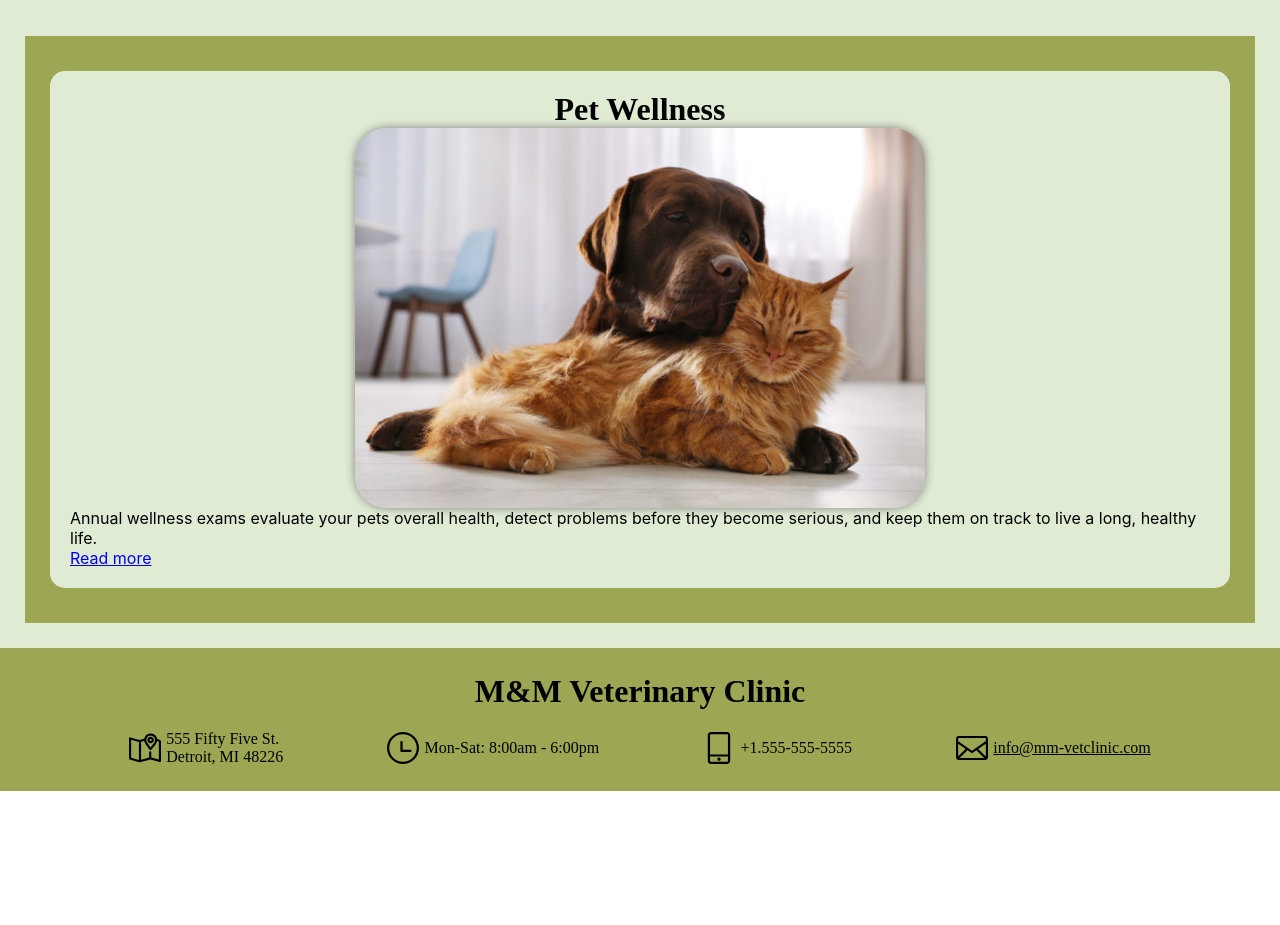
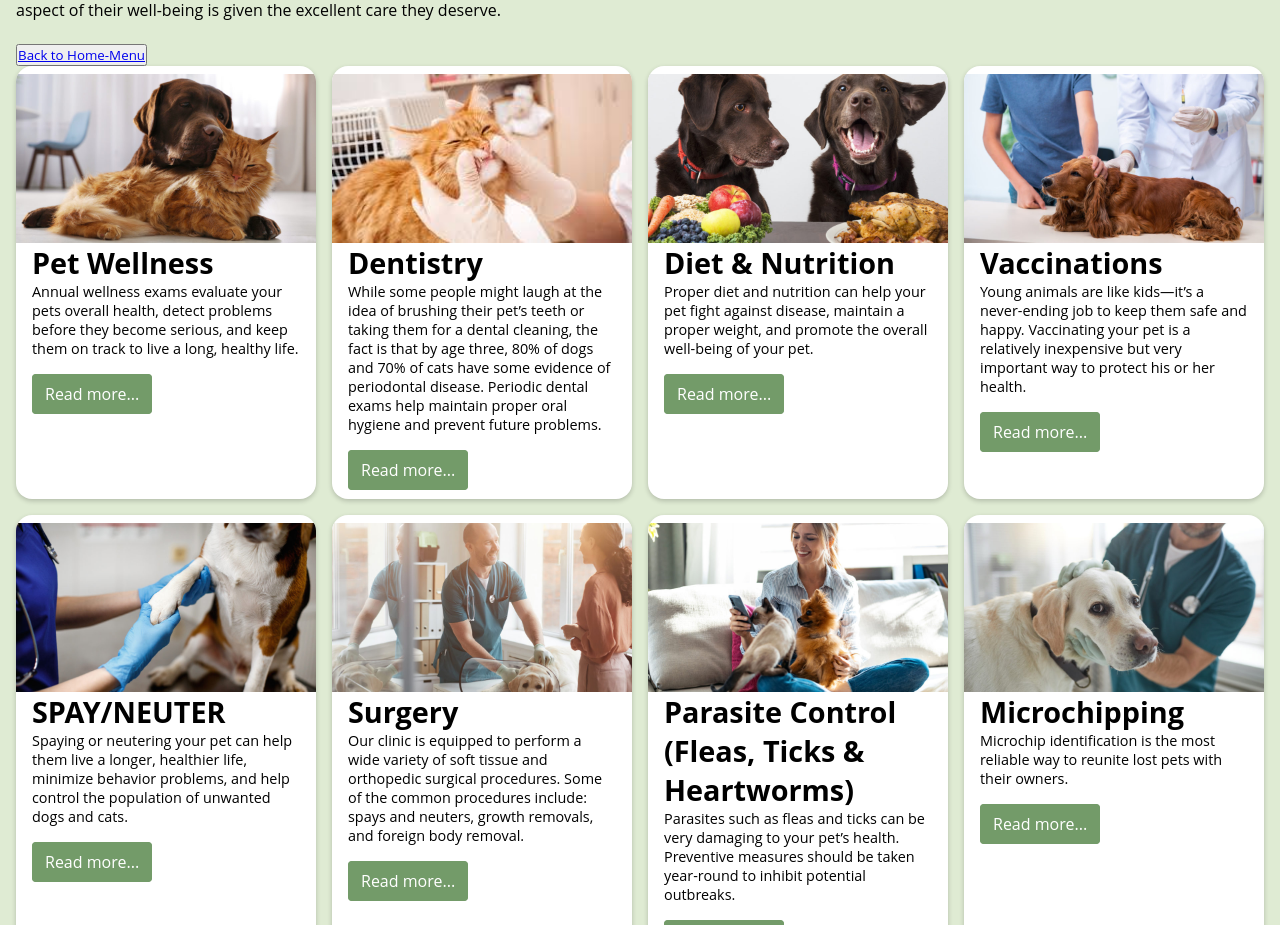
Before and after one commit to kirkwood616/mm-vet-app-frontend, a React (Create React App) app: page /services in a window 1280 px wide. Shown: the part 250-1175 px from the top of the page. Before the commit the page ends 1041 px from the top, so only its background shows below. Built offline with nearby package versions, Linux system fonts and the light colour scheme.

Commit message:
added PetWellness Componenet, Services Cards layout

```diff
--- /dev/null
+++ b/src/components/PetWellness.css
@@ -0,0 +1,16 @@
+:root {
+    --white: white;
+    --black: black;
+    --light-green: #ebf6f1;
+    --medium-green: #dfebd3;
+    --dark-green: #9da653;
+  }
+
+.PetWellness {
+    --padding: 1rem;
+}
+
+.PetWellness.image{
+    padding: var(--padding);
+
+}
--- a/src/components/Services.css
+++ b/src/components/Services.css
@@ -4,9 +4,13 @@
   --light-green: #ebf6f1;
   --medium-green: #dfebd3;
   --dark-green: #9da653;
+}
+*,*::before,*::after {
+  font-family: 'Open Sans', sans-serif;
+}
 
+@import url('https://fonts.googleapis.com/css2?family=Open+Sans&display=swap');
 
-}
 /* font-family: 'Fira Sans', sans-serif;
   font-family: 'Lexend Exa', sans-serif;
   font-family: 'Pacifico', cursive;
@@ -17,56 +21,77 @@
 
 /* Services Component */
   .Services {
-  display: flex;
-  flex-direction: column;
-  justify-content: center;
-  align-items: center;
-  background-color: var(--medium-green);
-  padding: 25px;
-  margin: auto;
+    padding: 1rem;
   }
-.Services h1 {
-  font-family: 'Cookie';
-  font-size: normal;
-  text-align: center;
+  .cards-grid{
+    display: grid;
+    grid-template-columns: repeat(auto-fit,minmax(300px,1fr));
+    gap: 1rem;
+
+  }
+  .cards {
+    --padding: 1rem;
+    border: none;
+    border-radius: 1rem;
+    background-color: var(--white);
+    overflow: hidden;
+    /* border: 1px solid #777; */
+    /* max-width: 300px; */
+    align-items:stretch;
+    box-shadow: 0 2px 5px 0 rgba(0,0,0,.2);
   }
 
-/* Spacing P tags */
-.Services p ul li {
-  margin: 10px 0;
-  padding: 15px;
+  /* .cards.cards-shadow{
     border: none;
+  } */
+
+  .cards-header {
+    font-size: 1.5rem;
+    padding: var(--padding);
+    padding-bottom: 0;
+    margin-top: .5rem;
   }
 
-.Services-cards {
-  display: flex;
-  flex-wrap: wrap;
-  /* justify-content: flex-start;
-  align-items: center; */
-  background-color: var(--dark-green);
-  padding: 25px;
-  margin: 0;
+  .cards-header.card-image {
+    padding: 0;
+    overflow: hidden;
   }
-.Services-cards .item {
+  .cards-header.card-image > img{
     display: block;
-  justify-content: flex-start;
-  align-items: center;
-  font-size: 16px;
-  transition:  all 0.1s ease-in;
-  background-color: var(--medium-green);
-  border: none;
-  border-radius: 15px;
-  padding: 20px;
-  margin: 10px 0;
-  border: none;
+    width: 100%;
+    max-height: 200px;
+    aspect-ratio: 16/9;
+    object-fit: cover;
+    object-position: center;
+    transition: 0.3s transform ease-in-out;
+  }
 
+  .card:hover > .cards-header.card-image > img{
+    transform: scale(1.025);
   }
-.Services-cards img{
-  display: block;
-  width: 50%;
-  /* height: 450px; */
-  border-radius: 2rem;
-  margin-left: auto;
-  margin-right: auto;
-  box-shadow: 0 0 10px gray;
+
+  .cards-body {
+    font-size: .9rem;
+    padding: 0 var(--padding);
   }
+
+  .cards-footer {
+    margin-top: 1rem;
+    padding: var(--padding);
+    padding-top: 0;
+  }
+
+  .cards-footer a{
+    background-color: hsl(108, 20%, 51%);
+    color: var(--white);
+    border: 1px solid hsl(108, 20%, 51%);
+    font-size: 1rem;
+    text-decoration: none;
+    padding: .5em .75em;
+    border-radius: .25em;
+    cursor: pointer;
+  }
+
+  .cards-footer a:hover, a:focus{
+    background-color: hsl(108,20%,61%);
+  }
--- a/src/components/Services.tsx
+++ b/src/components/Services.tsx
@@ -15,23 +15,219 @@ function Services() {
         their well-being is given the excellent care they deserve.
       </p>
       <br />
-      {/* <button>
+      <button>
         <Link to={"/"}>Back to Home-Menu</Link>
-      </button> */}
+      </button>
       <br />
-      <div className="Services-cards">
-        <div className="Services-cards item pet-wellness">
-          <h1>Pet Wellness</h1>
-          <img src="./animal-photos/well.jpg" alt="pet-wellness-services" />
-          <p>
-            Annual wellness exams evaluate your pets overall health, detect
-            problems before they become serious, and keep them on track to live
-            a long, healthy life.
-          </p>
-          <a href="/pet-wellness">Read more</a>
-          <br />
-         </div>
-    </div>
+
+      <div className="cards-grid">
+        <div className="cards-grid">
+          <div className="cards">
+            <div className="cards-shadow">
+              <div className="cards-header card-image">
+                <img
+                  src="./animal-photos/well.jpg"
+                  alt="pet-wellness-services"
+                />
+                <div className="cards-body">
+                  <h1>Pet Wellness</h1>
+                  <p>
+                    Annual wellness exams evaluate your pets overall health,
+                    detect problems before they become serious, and keep them on
+                    track to live a long, healthy life.
+                  </p>
+                </div>
+                <div className="cards-footer">
+                  <a href="/pet-wellness">Read more...</a>
+                </div>
+              </div>
+            </div>
+          </div>
+        </div>
+
+        <div className="cards-grid">
+          <div className="cards">
+            <div className="cards-shadow">
+              <div className="cards-header card-image">
+                <img src="./animal-photos/dental.jpg" alt="dental-services" />
+                <div className="cards-body">
+                  <h1>Dentistry</h1>
+                  <p>
+                    While some people might laugh at the idea of brushing their
+                    pet’s teeth or taking them for a dental cleaning, the fact
+                    is that by age three, 80% of dogs and 70% of cats have some
+                    evidence of periodontal disease. Periodic dental exams help
+                    maintain proper oral hygiene and prevent future problems.
+                  </p>
+                </div>
+                <div className="cards-footer">
+                  <a href="/dentistry">Read more...</a>
+                </div>
+              </div>
+            </div>
+          </div>
+        </div>
+
+        <div className="cards-grid">
+          <div className="cards">
+            <div className="cards-shadow">
+              <div className="cards-header card-image">
+                <img
+                  src="./animal-photos/diet.jpg"
+                  alt="diet-nutrition-services"
+                />
+                <div className="cards-body">
+                  <h1>Diet & Nutrition</h1>
+                  <p>
+                    Proper diet and nutrition can help your pet fight against
+                    disease, maintain a proper weight, and promote the overall
+                    well-being of your pet.
+                  </p>
+                </div>
+                <div className="cards-footer">
+                  <a href="/diet-nutrition">Read more...</a>
+                </div>
+              </div>
+            </div>
+          </div>
+        </div>
+
+        <div className="cards-grid">
+          <div className="cards">
+            <div className="cards-shadow">
+              <div className="cards-header card-image">
+                <img
+                  src="./animal-photos/vaccinations.jpg"
+                  alt="vaccinations-services"
+                />
+                <div className="cards-body">
+                  <h1>Vaccinations</h1>
+                  <p>
+                    Young animals are like kids—it’s a never-ending job to keep
+                    them safe and happy. Vaccinating your pet is a relatively
+                    inexpensive but very important way to protect his or her
+                    health.
+                  </p>
+                </div>
+                <div className="cards-footer">
+                  <a href="/vaccinations">Read more...</a>
+                </div>
+              </div>
+            </div>
+          </div>
+        </div>
+
+        <div className="cards-grid">
+          <div className="cards">
+            <div className="cards-shadow">
+              <div className="cards-header card-image">
+                <img
+                  src="./animal-photos/spay-neuter.jpg"
+                  alt="spay-neuter-services"
+                />
+                <div className="cards-body">
+                  <h1>SPAY/NEUTER</h1>
+                  <p>
+                    Spaying or neutering your pet can help them live a longer,
+                    healthier life, minimize behavior problems, and help control
+                    the population of unwanted dogs and cats.
+                  </p>
+                </div>
+                <div className="cards-footer">
+                  <a href="/spay-neuter">Read more...</a>
+                </div>
+              </div>
+            </div>
+          </div>
+        </div>
+
+        <div className="cards-grid">
+          <div className="cards">
+            <div className="cards-shadow">
+              <div className="cards-header card-image">
+                <img src="./animal-photos/surgery.jpg" alt="sergery-services" />
+                <div className="cards-body">
+                  <h1>Surgery</h1>
+                  <p>
+                    Our clinic is equipped to perform a wide variety of soft
+                    tissue and orthopedic surgical procedures. Some of the
+                    common procedures include: spays and neuters, growth
+                    removals, and foreign body removal.
+                  </p>
+                </div>
+                <div className="cards-footer">
+                  <a href="/surgery">Read more...</a>
+                </div>
+              </div>
+            </div>
+          </div>
+        </div>
+
+        <div className="cards-grid">
+          <div className="cards">
+            <div className="cards-shadow">
+              <div className="cards-header card-image">
+                <img src="./animal-photos/parasite-control-ser.jpg" alt="" />
+                <div className="cards-body">
+                  <h1>Parasite Control (Fleas, Ticks & Heartworms)</h1>
+                  <p>
+                    Parasites such as fleas and ticks can be very damaging to
+                    your pet’s health. Preventive measures should be taken
+                    year-round to inhibit potential outbreaks.
+                  </p>
+                </div>
+                <div className="cards-footer">
+                  <a href="/parasite-control">Read more...</a>
+                </div>
+              </div>
+            </div>
+          </div>
+        </div>
+
+        <div className="cards-grid">
+          <div className="cards">
+            <div className="cards-shadow">
+              <div className="cards-header card-image">
+                <img
+                  src="./animal-photos/microchipping.jpg"
+                  alt="microchipping-services"
+                />
+                <div className="cards-body">
+                  <h1>Microchipping</h1>
+                  <p>
+                    Microchip identification is the most reliable way to reunite
+                    lost pets with their owners.
+                  </p>
+                </div>
+                <div className="cards-footer">
+                  <a href="/microchipping">Read more...</a>
+                </div>
+              </div>
+            </div>
+          </div>
+        </div>
+
+        <div className="cards-grid">
+          <div className="cards">
+            <div className="cards-shadow">
+              <div className="cards-header card-image">
+                <img src="./animal-photos/catG.png" alt="grooming-services" />
+                <div className="cards-body">
+                  <h1>Grooming</h1>
+                  <p>
+                    We offer the finest in all breed grooming services for your
+                    pet. Our groomers are experienced, kind, and hard-working!
+                    Let us pamper your pet and make them look their best.
+                  </p>
+                </div>
+                <div className="cards-footer">
+                  <a href="/grooming">Read more...</a>
+                </div>
+              </div>
+            </div>
+          </div>
+        </div>
+      </div>
     </div>
   );
 }
--- a/src/components/StorageFile4Services.tsx
+++ b/src/components/StorageFile4Services.tsx
@@ -435,8 +435,7 @@ function Services() {
         </div>
         <br />
         <div className="Services-cards item parasite-control">
-          <h1>Parasite Control</h1>
-          <h2>(Fleas, Ticks & Heartworms)</h2>
+          <h1>Parasite Control (Fleas, Ticks & Heartworms)</h1>
           <img src="./animal-photos/parasite-control-ser.jpg" alt="" />
           <p>
             Parasites such as fleas and ticks can be very damaging to your pet’s
```
Also changed, not shown: src/components/PetWellness.tsx (+5 -3 lines). Lines whose indentation alone changed are shown as unchanged.
